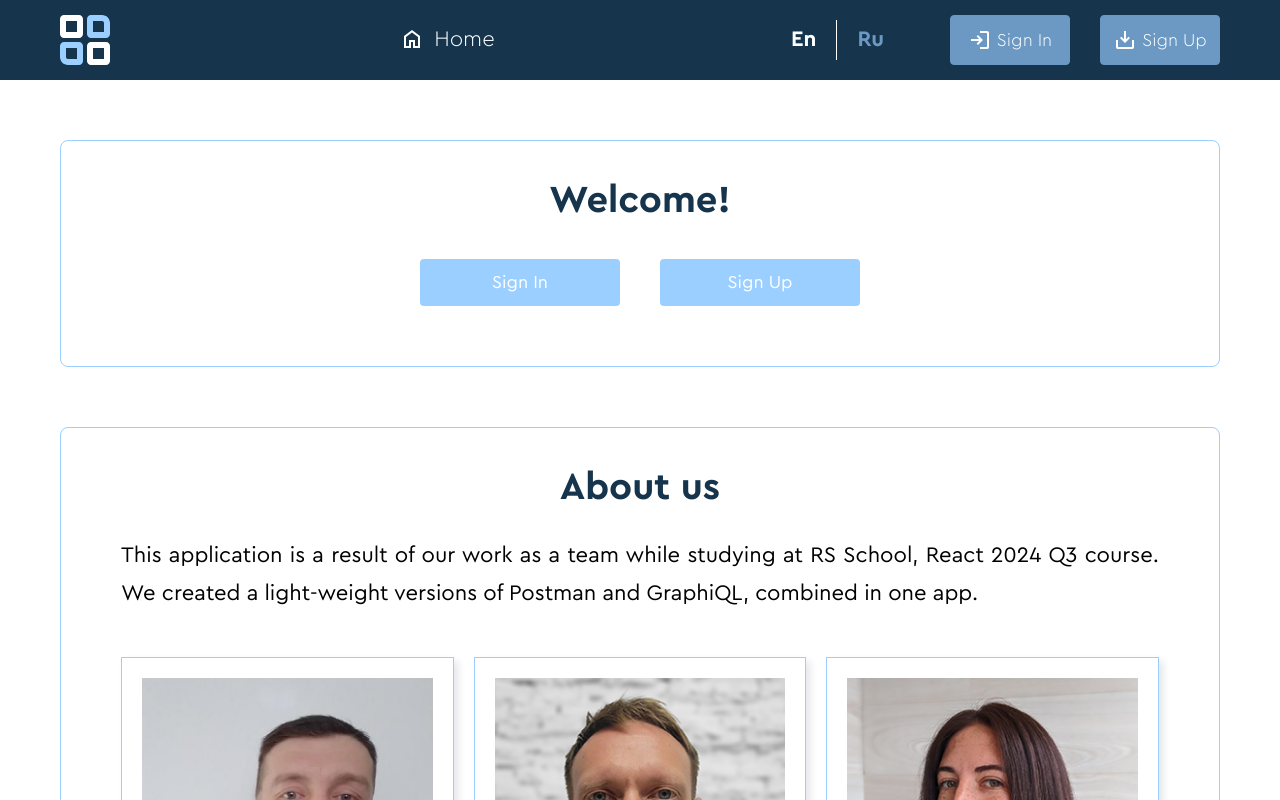
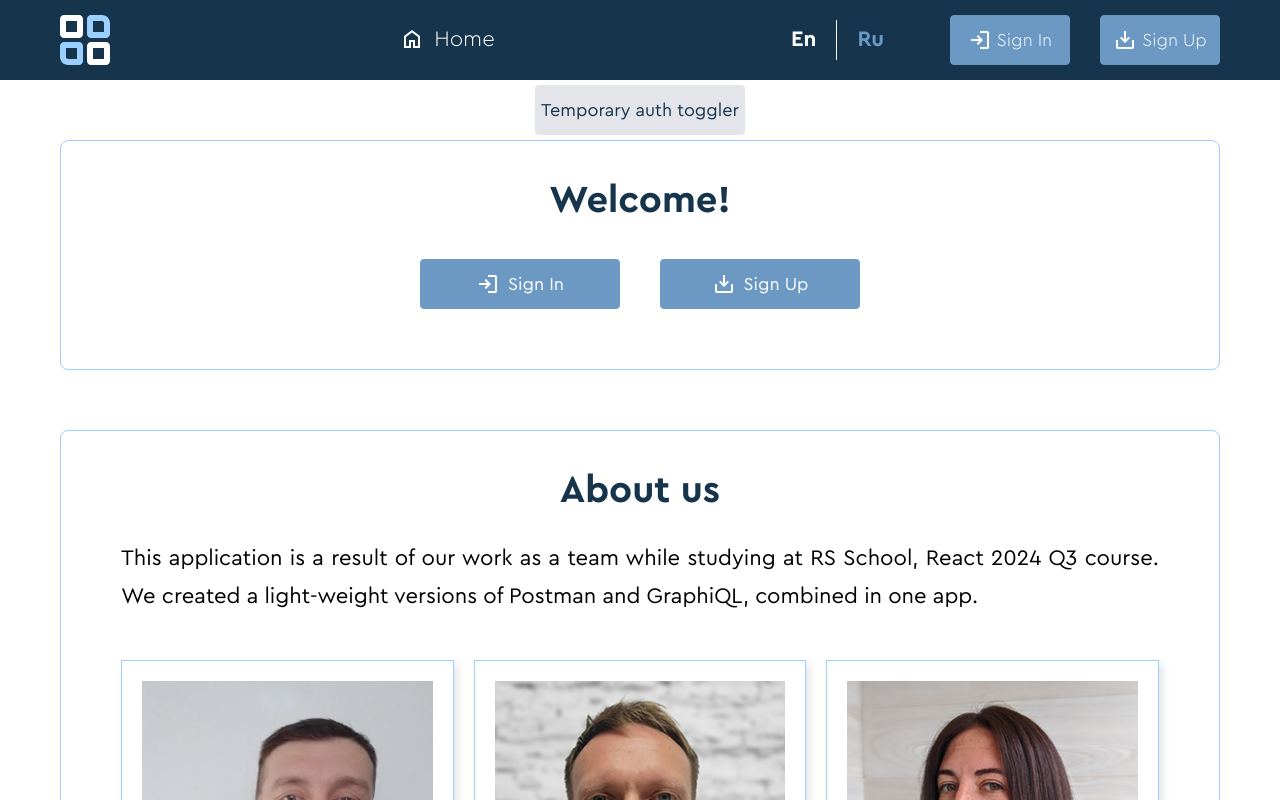
Before and after one commit to Wood85/graphiql-app, a Next.js app: page / in a window 1280 px wide. Shown: the top 800 px of the page. Built offline with nearby package versions, Linux system fonts and the light colour scheme.

Commit message:
feat: RSS-GRAPHI-2_01 complete Welcome component

```diff
--- a/src/components/Welcome/Welcome.module.scss
+++ b/src/components/Welcome/Welcome.module.scss
@@ -1,14 +1,32 @@
 @import '../../styles/variables.scss';
 
-.welcome {
+.absolute {
+  position: absolute;
+  top: 85px;
+
+  border: none;
+
+  color: $dark-blue;
+
+  background-color: $gray;
+}
+
+.wrapper {
   width: 100%;
-  padding: 40px 0 60px;
+  padding: 40px 20px 60px;
   display: flex;
   flex-direction: column;
+  justify-content: center;
   align-items: center;
   gap: 40px;
   border: 1px solid $light-blue;
   border-radius: 8px;
+
+  transition: all 0.3s ease-in;
+
+  @media screen and (max-width: 425px) {
+    padding-bottom: 30px;
+  }
 
   .title {
     margin: 0;
@@ -16,25 +34,77 @@
     font-size: 38px;
     color: $dark-blue;
     line-height: 38px;
+    text-align: center;
+
+    transition: all 0.3s ease-in;
+
+    @media screen and (max-width: 425px) {
+      font-size: 30px;
+    }
   }
 
-  .buttons {
+  .actions {
+    min-height: 50px;
     display: flex;
+    justify-content: center;
+    align-items: center;
     gap: 40px;
+
+    transition: all 0.3s ease-in;
+
+    @media screen and (max-width: 767px) {
+      flex-direction: column;
+      gap: 30px;
+    }
 
     .button {
       min-width: 200px;
-      padding: 13px 0;
-      display: flex;
-      justify-content: center;
-      gap: 8px;
-      border-radius: 4px;
 
-      font-size: 18px;
-      color: white;
+      transition: all 0.3s ease-in;
 
-      background-color: $light-blue;
+      & .sign_in_icon,
+      & .sign_up_icon {
+        transition: all 0.3s ease-in;
+      }
+
+      &:hover,
+      &:active {
+        color: $dark-blue;
+
+        background-color: $light-blue;
+
+        & .sign_in_icon,
+        & .sign_up_icon {
+          fill: $dark-blue;
+        }
+      }
+
+      &:active {
+        background-color: $gray;
+      }
+    }
+
+    .link {
+      margin: 0 10px;
+      // border-bottom: 1px solid $dark-blue;
+
+      color: $dark-blue;
+      font-size: 22px;
+      border-bottom: 1px solid transparent;
+
       text-decoration: none;
+
+      transition: all 0.3s ease-in;
+
+      &:hover {
+        color: $orange;
+        border-color: $orange;
+        border-bottom: 1px solid $orange;
+      }
+
+      @media screen and (max-width: 767px) {
+        margin: 0;
+      }
     }
   }
 }
--- a/src/components/Welcome/Welcome.tsx
+++ b/src/components/Welcome/Welcome.tsx
@@ -1,18 +1,58 @@
+'use client';
+
 import Link from 'next/link';
+import { useState } from 'react';
+
+import clsx from 'clsx';
+
+import SignInIcon from '@/assets/images/icons/SignInIcon';
+import SignUpIcon from '@/assets/images/icons/SignUpIcon';
+import Button from '../UI/Button/Button';
 
 import style from './Welcome.module.scss';
 
 function Welcome(): JSX.Element {
+  const [isAuth, setIsAuth] = useState(false);
+  const USERNAME = 'User';
+
+  const toggelAuth = (): void => {
+    setIsAuth(!isAuth);
+  };
+
   return (
-    <section className={style.welcome}>
-      <h2 className={style.title}>Welcome!</h2>
-      <div className={style.buttons}>
-        <Link href='/sign-in' className={style.button}>
-          Sign In
-        </Link>
-        <Link href='/sign-up' className={style.button}>
-          Sign Up
-        </Link>
+    <section className={style.wrapper}>
+      <Button onClick={toggelAuth} className={clsx(style.button, style.absolute)}>
+        Temporary auth toggler
+      </Button>
+      <h2 className={style.title}>{isAuth ? `Welcome back, ${USERNAME}!` : 'Welcome!'}</h2>
+      <div className={style.actions}>
+        {!isAuth && (
+          <>
+            <Button href='/sign-in' className={style.button}>
+              {/* <Image src={signInIcon} alt='Sign In' width={24} height={24} priority /> */}
+              <SignInIcon className={style.sign_in_icon} />
+              Sign In
+            </Button>
+            <Button href='/sign-up' className={style.button}>
+              {/* <Image src={signUpIcon} alt='Sign Up' width={24} height={24} priority /> */}
+              <SignUpIcon className={style.sign_up_icon} />
+              Sign Up
+            </Button>
+          </>
+        )}
+        {isAuth && (
+          <>
+            <Link href='/restapi' className={style.link}>
+              REST Client
+            </Link>
+            <Link href='/graphiql' className={style.link}>
+              GraphiQL Client
+            </Link>
+            <Link href='/history' className={style.link}>
+              History
+            </Link>
+          </>
+        )}
       </div>
     </section>
   );
```
